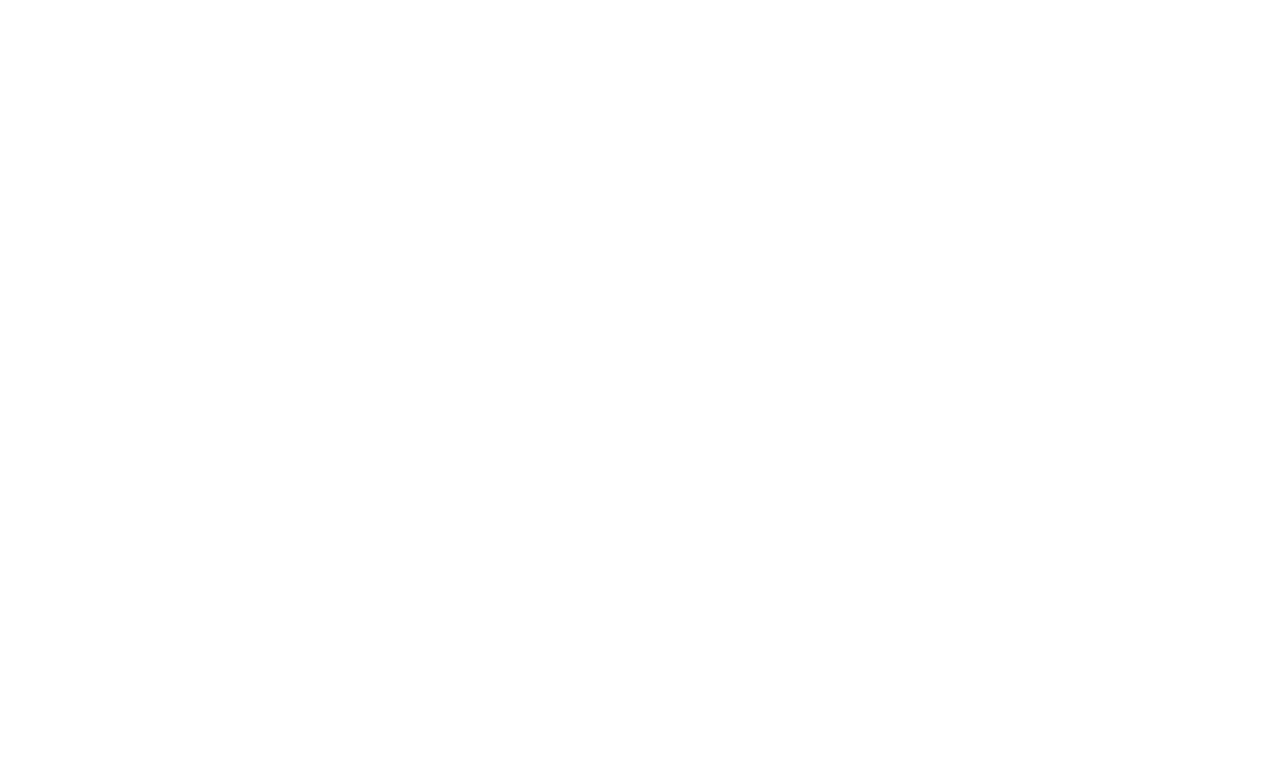
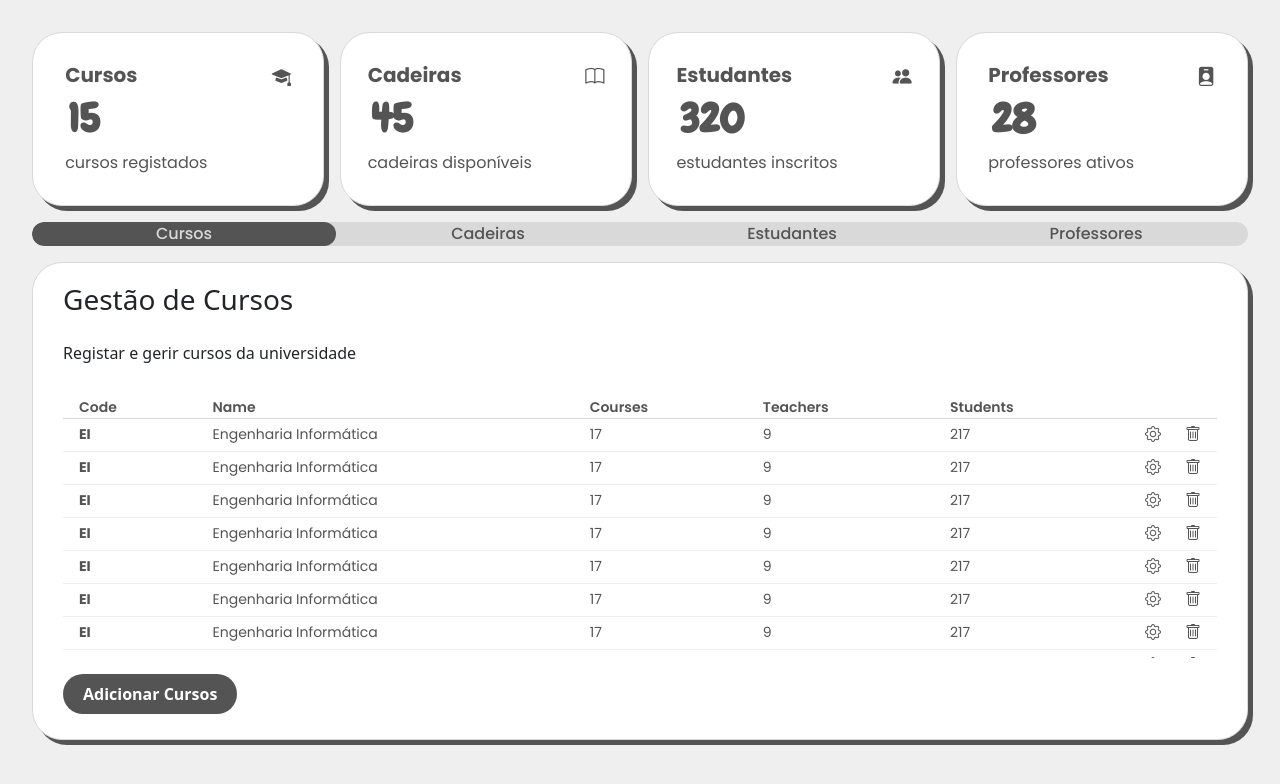
Before and after one commit to devyssonsc/Edu-Scrum-Frontend, an Angular app: page /admin-dashboard in a window 1280 px wide. Before the commit this address led to /. Shown: the top 784 px of the page. Built offline with nearby package versions, Linux system fonts and the light colour scheme; a web font is replaced by a local one.

Commit message:
feat: create admin dashboard page

```diff
--- a/src/app/app.routes.ts
+++ b/src/app/app.routes.ts
@@ -1,3 +1,9 @@
 import { Routes } from '@angular/router';
+import { AdminDashboardComponent } from './pages/admin-dashboard/admin-dashboard.component';
 
-export const routes: Routes = [];
+export const routes: Routes = [
+    {
+        path: 'admin-dashboard',
+        component: AdminDashboardComponent
+    }
+];
--- /dev/null
+++ b/src/app/pages/admin-dashboard/admin-dashboard.component.html
@@ -0,0 +1,25 @@
+<div class="div-container">
+    <div class="stats-cards">
+        <app-stats-card title="Cursos" [value]="15" description="cursos registados"
+            iconClass="bi bi-mortarboard-fill"></app-stats-card>
+        <app-stats-card title="Cadeiras" [value]="45" description="cadeiras disponíveis"
+            iconClass="bi bi-book"></app-stats-card>
+        <app-stats-card title="Estudantes" [value]="320" description="estudantes inscritos"
+            iconClass="bi bi-people-fill"></app-stats-card>
+        <app-stats-card title="Professores" [value]="28" description="professores ativos"
+            iconClass="bi bi-person-badge-fill"></app-stats-card>
+    </div>
+    <app-section-selector [options]="['Cursos', 'Cadeiras', 'Estudantes', 'Professores']"
+        (selectedOption)="onSelectOption($event)">
+        ></app-section-selector>
+    <div class="card show-all">
+        <div class="content">
+            <h3>Gestão de {{ selectedOption }}</h3>
+            <p>Registar e gerir {{ selectedOption.toLowerCase() }} da universidade</p>
+            <div class="div-table">
+                <app-show-table [data]="data"></app-show-table>
+            </div>
+            <button class="btn btn-primary">Adicionar {{ selectedOption }}</button>
+        </div>
+    </div>
+</div>
--- /dev/null
+++ b/src/app/pages/admin-dashboard/admin-dashboard.component.scss
@@ -0,0 +1,48 @@
+@import "../../../styles/variables.scss";
+
+.div-container {
+    width: 100%;
+    height: 100%;
+
+    background-color: $light-gray;
+
+    display: flex;
+    flex-direction: column;
+    align-items: space-between;
+    justify-content: flex-start;
+    gap: 1rem;
+
+    padding: 2rem;
+
+    .stats-cards {
+        display: grid;
+        grid-template-columns: repeat(auto-fit, minmax(220px, 1fr));
+        gap: 1rem;
+    }
+
+    .show-all{
+        width: 100%;
+        max-height: 65%;
+
+        display: flex;
+        justify-content: flex-start;
+
+        padding: 20px 30px;
+
+        .content{
+            width: 100%;
+
+            display: flex;
+            flex-direction: column;
+            justify-content: flex-start;
+            align-items: flex-start;
+            gap: 1rem;
+
+            .div-table{
+                width: 100%;
+                max-height: 60%;
+                overflow-y: auto;
+            }
+        }
+    }
+}
--- /dev/null
+++ b/src/app/pages/admin-dashboard/admin-dashboard.component.ts
@@ -0,0 +1,146 @@
+import { Component, OnInit } from '@angular/core';
+import { StatsCardComponent } from '../../components/stats-card/stats-card.component';
+import { SectionSelectorComponent } from '../../components/section-selector/section-selector.component';
+import { ShowTableComponent } from '../../components/show-table/show-table.component';
+
+@Component({
+  selector: 'app-admin-dashboard',
+  standalone: true,
+  imports: [StatsCardComponent, SectionSelectorComponent, ShowTableComponent],
+  templateUrl: './admin-dashboard.component.html',
+  styleUrl: './admin-dashboard.component.scss'
+})
+export class AdminDashboardComponent {
+  degrees = [
+    {
+      code: "EI",
+      name: "Engenharia Informática",
+      courses: 17,
+      teachers: 9,
+      students: 217
+    },
+    {
+      code: "EI",
+      name: "Engenharia Informática",
+      courses: 17,
+      teachers: 9,
+      students: 217
+    },
+    {
+      code: "EI",
+      name: "Engenharia Informática",
+      courses: 17,
+      teachers: 9,
+      students: 217
+    },
+    {
+      code: "EI",
+      name: "Engenharia Informática",
+      courses: 17,
+      teachers: 9,
+      students: 217
+    },
+    {
+      code: "EI",
+      name: "Engenharia Informática",
+      courses: 17,
+      teachers: 9,
+      students: 217
+    },
+    {
+      code: "EI",
+      name: "Engenharia Informática",
+      courses: 17,
+      teachers: 9,
+      students: 217
+    },
+    {
+      code: "EI",
+      name: "Engenharia Informática",
+      courses: 17,
+      teachers: 9,
+      students: 217
+    },
+    {
+      code: "EI",
+      name: "Engenharia Informática",
+      courses: 17,
+      teachers: 9,
+      students: 217
+    }
+  ]
+
+  cadeiras = [
+    {
+      code: "QS",
+      name: "Qualidade de Software",
+      degree: "Engenharia Informática",
+      ects: 6,
+      students: 52
+    },
+    {
+      code: "QS",
+      name: "Qualidade de Software",
+      degree: "Engenharia Informática",
+      ects: 6,
+      students: 52
+    },
+    {
+      code: "QS",
+      name: "Qualidade de Software",
+      degree: "Engenharia Informática",
+      ects: 6,
+      students: 52
+    },
+    {
+      code: "QS",
+      name: "Qualidade de Software",
+      degree: "Engenharia Informática",
+      ects: 6,
+      students: 52
+    },
+    {
+      code: "QS",
+      name: "Qualidade de Software",
+      degree: "Engenharia Informática",
+      ects: 6,
+      students: 52
+    },
+    {
+      code: "QS",
+      name: "Qualidade de Software",
+      degree: "Engenharia Informática",
+      ects: 6,
+      students: 52
+    },
+    {
+      code: "QS",
+      name: "Qualidade de Software",
+      degree: "Engenharia Informática",
+      ects: 6,
+      students: 52
+    }
+  ]
+
+  data: any[] = this.degrees;
+
+
+  selectedOption: string = 'Cursos';
+
+  // Getter que retorna as chaves (nomes das colunas) com base no primeiro elemento
+  get columns(): string[] {
+    if (!this.degrees || this.degrees.length === 0) return [];
+    return Object.keys(this.degrees[0]);
+  }
+
+  onSelectOption(event: any) {
+    console.log(event);
+    this.selectedOption = event;
+
+    if(this.selectedOption === 'Cursos') {
+      this.data = this.degrees;
+    } else if(this.selectedOption === 'Cadeiras') {
+      this.data = this.cadeiras;
+    }
+  }
+}
```
Also changed, not shown: 1 other file (tests, documents, lock files or other folders).
